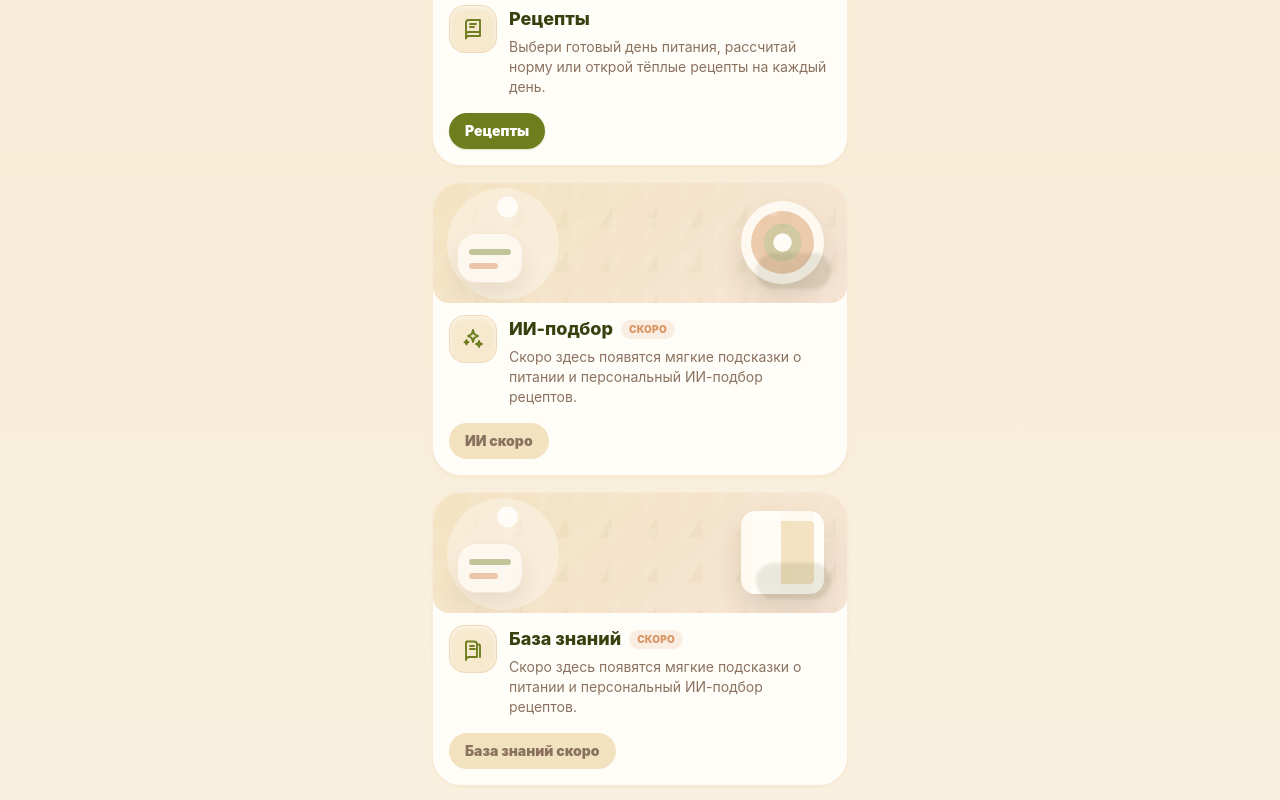
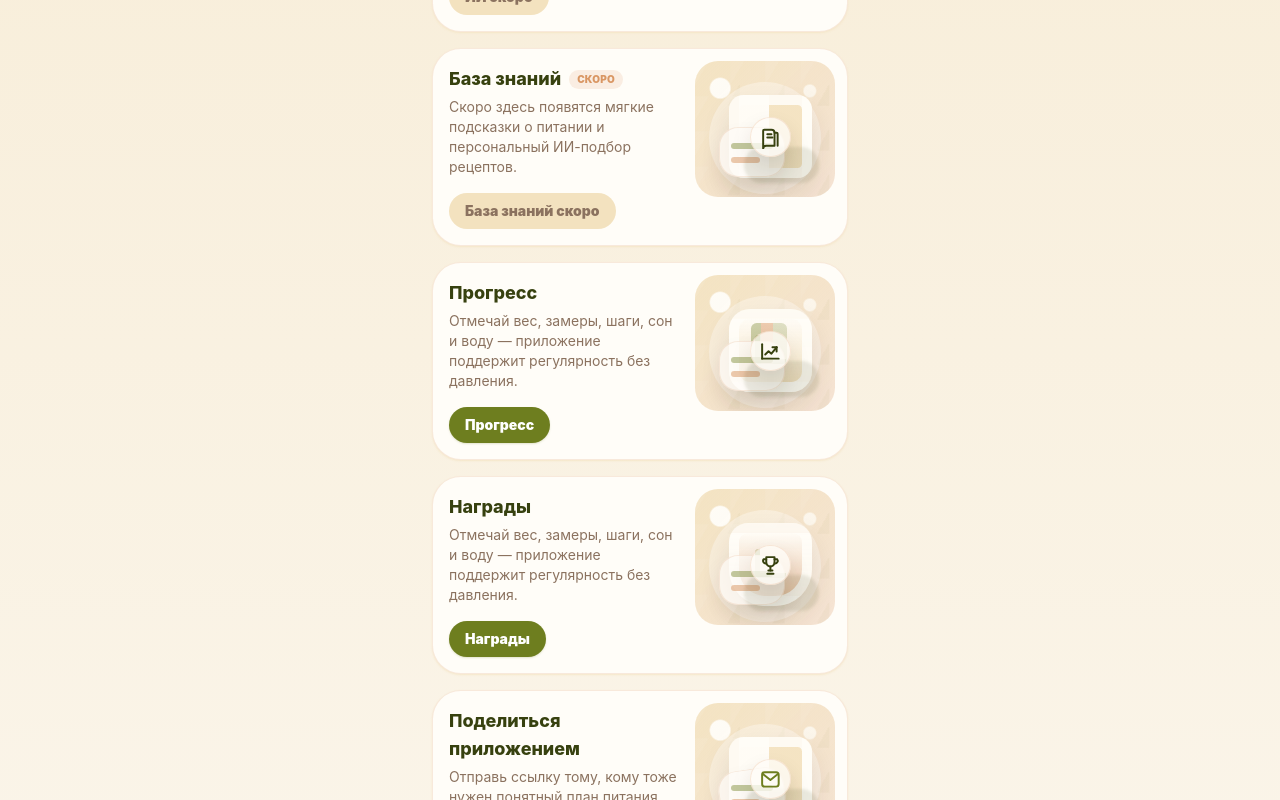
Before and after one commit to kngkczph94-sketch/ty-poela-miniapp, a React (Vite) app: page / in a window 1280 px wide. Shown: the part 1560-2360 px from the top of the page. Built offline with nearby package versions, Linux system fonts and the light colour scheme.

Commit message:
Update home card visuals

```diff
--- a/src/App.tsx
+++ b/src/App.tsx
@@ -1,4 +1,4 @@
-import { useEffect, useState } from 'react';
+import { useEffect, useState, type ReactNode } from 'react';
 import { AwardsPage } from './pages/AwardsPage';
 import { CartPage } from './pages/CartPage';
 import { MacroCalculatorPage } from './pages/MacroCalculatorPage';
@@ -75,36 +75,34 @@ const HomeFeatureIcon = ({ visual }: { visual: HomeCardVisual }) => {
   }
 };
 
-const HomeFeaturePhoto = ({ visual }: { visual: HomeCardVisual }) => (
+const HomeFeaturePhoto = ({ children, visual }: { children: ReactNode; visual: HomeCardVisual }) => (
   <div className={`home-feature-photo home-feature-photo--${visual}`} aria-hidden="true">
     <span className="home-feature-photo__glow" />
     <span className="home-feature-photo__plate" />
     <span className="home-feature-photo__accent" />
     <span className="home-feature-photo__line home-feature-photo__line--one" />
     <span className="home-feature-photo__line home-feature-photo__line--two" />
+    <span className="home-feature-photo__icon">{children}</span>
   </div>
 );
 
 function HomeFeatureCard({ card }: { card: HomeCard }) {
   return (
-    <article className="group overflow-hidden rounded-[1.8rem] border border-[#D99663]/20 bg-[#FFFDF8] text-left shadow-sm shadow-[#F3E2BF]/70 transition duration-200 hover:-translate-y-0.5 hover:shadow-xl hover:shadow-[#D99663]/15">
-      <HomeFeaturePhoto visual={card.visual} />
-      <div className="p-4 pt-3">
-        <div className="flex items-start gap-3">
-          <span className="flex h-12 w-12 shrink-0 items-center justify-center rounded-2xl border border-[#D99663]/20 bg-[#F3E2BF]/75 text-[#6E7E1F] shadow-inner shadow-white/60">
-            <HomeFeatureIcon visual={card.visual} />
-          </span>
-          <div className="min-w-0 flex-1">
-            <div className="flex flex-wrap items-center gap-2">
-              <h2 className="text-lg font-extrabold text-[#37410F]">{card.title}</h2>
-              {card.soon && <span className="rounded-full bg-[#D99663]/15 px-2 py-0.5 text-[10px] font-black uppercase tracking-wide text-[#D99663]">скоро</span>}
-            </div>
-            <p className="mt-1 text-sm leading-5 text-[#8B725F]">{card.description}</p>
-          </div>
+    <article className="group grid overflow-hidden rounded-[1.8rem] border border-[#D99663]/20 bg-[#FFFDF8] text-left shadow-sm shadow-[#F3E2BF]/70 transition duration-200 hover:-translate-y-0.5 hover:shadow-xl hover:shadow-[#D99663]/15 sm:grid-cols-[1fr_9.5rem]">
+      <div className="order-2 flex min-w-0 flex-col p-4 pt-1 sm:order-1 sm:pt-4">
+        <div className="flex flex-wrap items-center gap-2">
+          <h2 className="text-lg font-extrabold text-[#37410F]">{card.title}</h2>
+          {card.soon && <span className="rounded-full bg-[#D99663]/15 px-2 py-0.5 text-[10px] font-black uppercase tracking-wide text-[#D99663]">скоро</span>}
         </div>
+        <p className="mt-1 text-sm leading-5 text-[#8B725F]">{card.description}</p>
         <div className="mt-4 flex flex-wrap gap-2">
           {card.action.onClick ? <button className="rounded-full bg-[#6E7E1F] px-4 py-2 text-sm font-black text-white shadow-sm shadow-[#6E7E1F]/20 transition hover:bg-[#37410F]" onClick={card.action.onClick} type="button">{card.action.label}</button> : <span className="rounded-full bg-[#F3E2BF] px-4 py-2 text-sm font-black text-[#8B725F]">{card.action.label} скоро</span>}
         </div>
+      </div>
+      <div className="order-1 p-3 pb-2 sm:order-2 sm:pl-0">
+        <HomeFeaturePhoto visual={card.visual}>
+          <HomeFeatureIcon visual={card.visual} />
+        </HomeFeaturePhoto>
       </div>
     </article>
   );
--- a/src/styles.css
+++ b/src/styles.css
@@ -37,9 +37,9 @@ body {
 
 .home-feature-photo {
   position: relative;
-  min-height: 7.5rem;
+  min-height: 8.5rem;
   overflow: hidden;
-  border-radius: 1.45rem 1.45rem 1rem 1rem;
+  border-radius: 1.45rem;
   background:
     radial-gradient(circle at 18% 20%, rgba(255, 253, 248, 0.95) 0 0.6rem, transparent 0.7rem),
     radial-gradient(circle at 82% 22%, rgba(255, 253, 248, 0.7) 0 0.35rem, transparent 0.45rem),
@@ -52,6 +52,31 @@ body {
   position: absolute;
   display: block;
   content: '';
+}
+
+.home-feature-photo .home-feature-photo__icon {
+  position: absolute;
+  right: 2.75rem;
+  bottom: 2.48rem;
+  z-index: 2;
+  display: flex;
+  width: 2.55rem;
+  height: 2.55rem;
+  align-items: center;
+  justify-content: center;
+  border-radius: 999px;
+  color: #37410F;
+  background: rgba(255, 253, 248, 0.78);
+  box-shadow: inset 0 0 0 1px rgba(217, 150, 99, 0.2), 0 0.7rem 1.3rem rgba(47, 36, 15, 0.12);
+}
+
+.home-feature-photo__icon svg {
+  width: 1.55rem;
+  height: 1.55rem;
+}
+
+.home-feature-photo--share .home-feature-photo__icon {
+  color: #6E7E1F;
 }
 
 .home-feature-photo::before {
```
